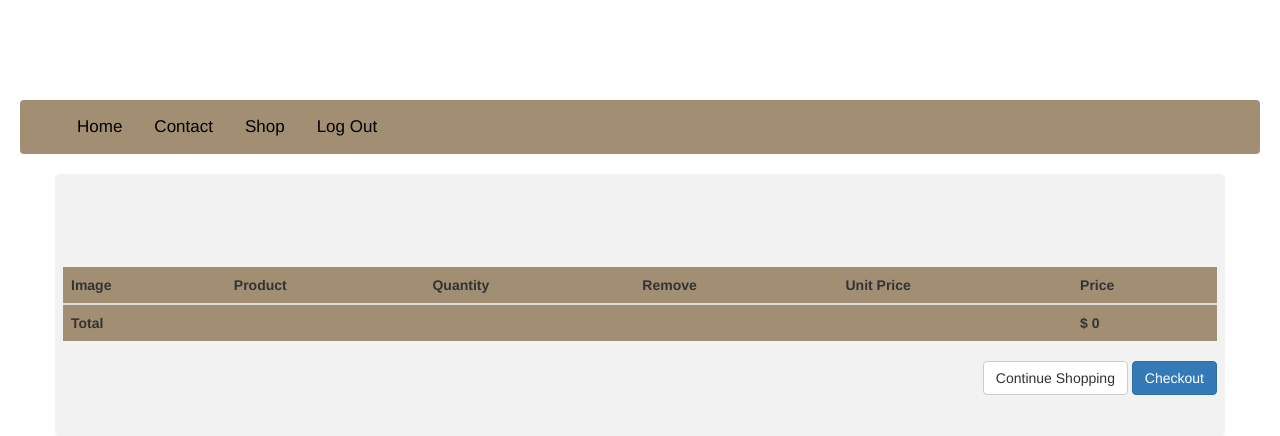
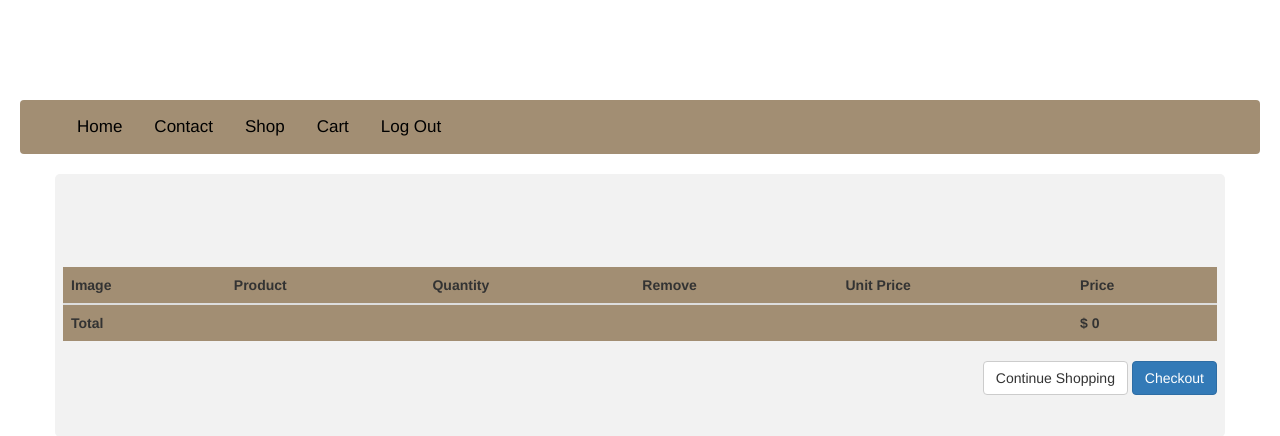
Before and after one commit to Dog-Bites/updatedSprint3, a Django app: page /cart in a window 1280 px wide. Shown: the top 436 px of the page. Run offline with Django 3.2, Linux system fonts and the light colour scheme; the visitor is signed in with stand-in values (Sample User, id 1); some libraries are stand-ins or nearby versions.

Commit message:
adding 'cart' to navigation bar

```diff
--- a/shop/templates/shop/contact.html
+++ b/shop/templates/shop/contact.html
@@ -416,6 +416,7 @@ span.psw {
         <a href="{% url 'shop:product_list' %}">Home</a>
         <a href="{% url 'shop:contact' %}">Contact</a>
         <a href="{% url 'shop:product_list' %}">Shop</a>
+        <a href="{% url 'cart:cart_detail' %}">Cart</a>
 
     </ul>
 
--- a/shop/templates/shop/home.html
+++ b/shop/templates/shop/home.html
@@ -425,6 +425,7 @@ span.psw {
         <a href="{% url 'shop:home' %}">Home</a>
         <a href="{% url 'shop:contact' %}">Contact</a>
         <a href="{% url 'shop:product_list' %}">Shop</a>
+        <a href="{% url 'cart:cart_detail' %}">Cart</a>
         {% if user.is_authenticated %}
             <a href="{% url 'logout' %}">Log Out</a>
         {% else %}
--- a/shop/templates/shop/navbar.html
+++ b/shop/templates/shop/navbar.html
@@ -443,6 +443,7 @@ span.psw {
         <a href="{% url 'shop:home' %}">Home</a>
         <a href="{% url 'shop:contact' %}">Contact</a>
         <a href="{% url 'shop:product_list' %}">Shop</a>
+        <a href="{% url 'cart:cart_detail' %}">Cart</a>
         {% if user.is_authenticated %}
             <a href="{% url 'logout' %}">Log Out</a>
         {% else %}
```
